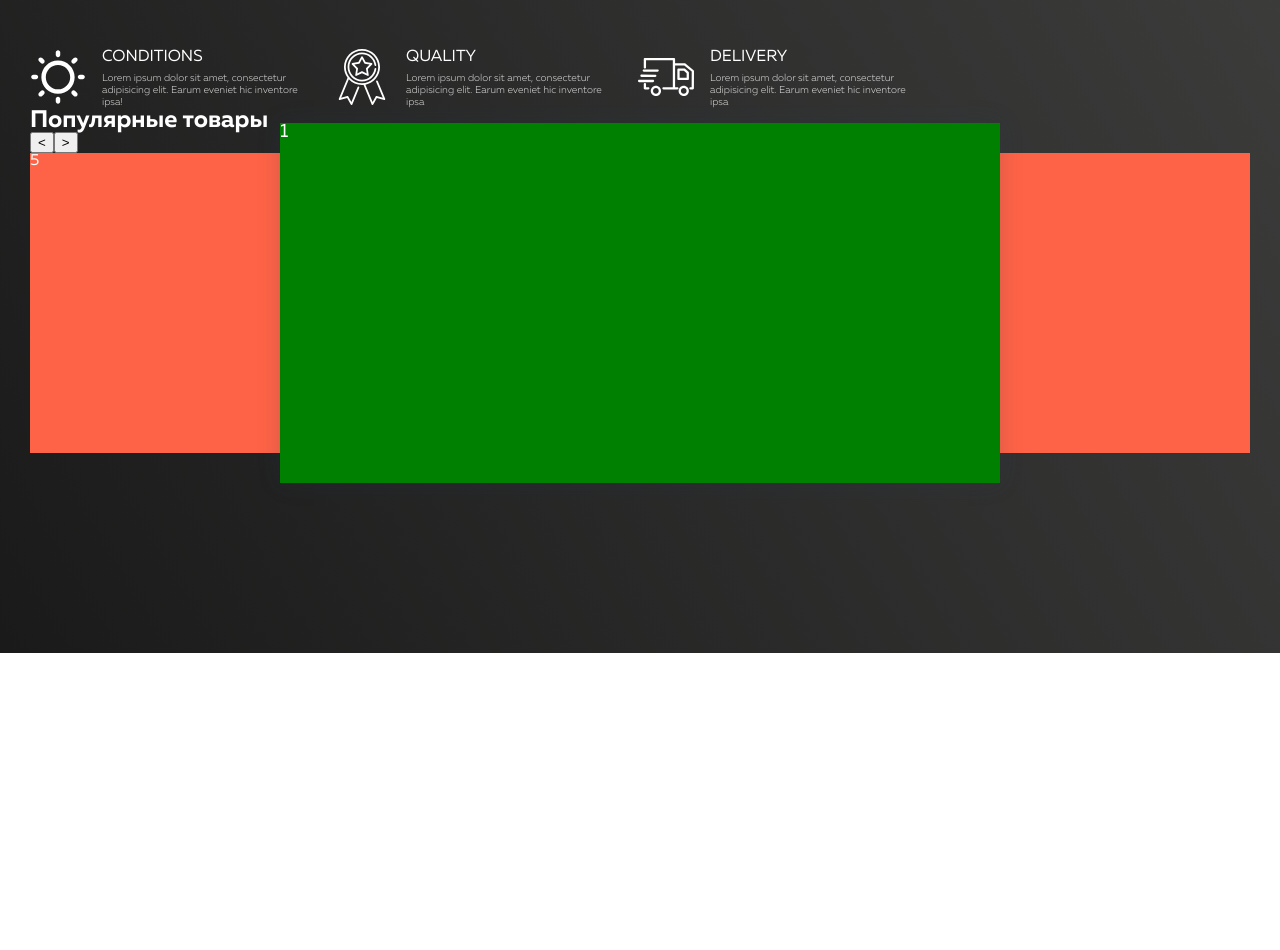
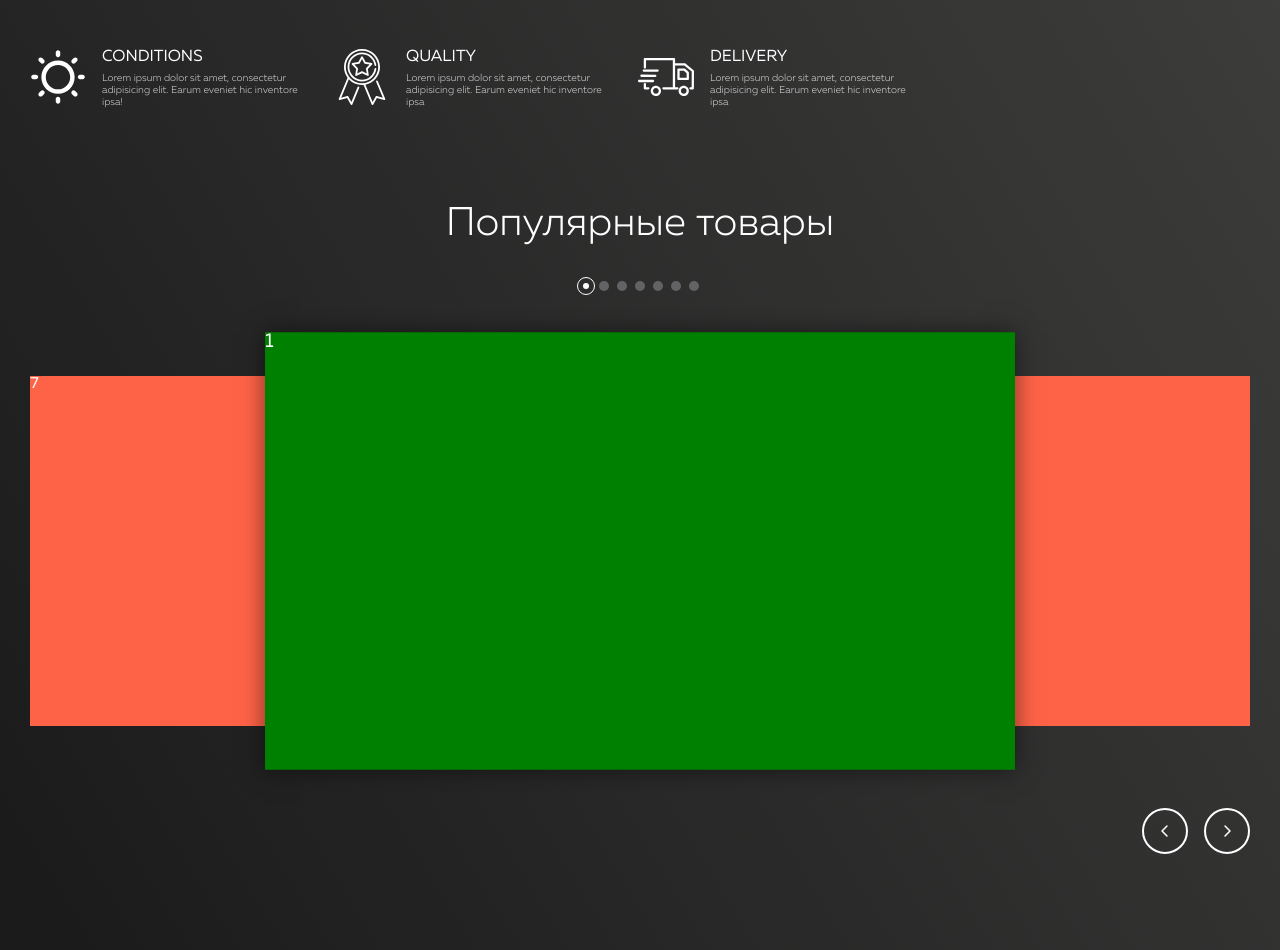
Before and after one commit to f1sst36/shop, a Next.js app: page / in a window 1280 px wide. Shown: the part 780-1730 px from the top of the page. Before the commit the page ends 1433 px from the top, so only its background shows below. Built offline with nearby package versions, Linux system fonts and the light colour scheme.

Commit message:
i continue making carousel

```diff
--- a/components/common/A/A.tsx
+++ b/components/common/A/A.tsx
@@ -1,13 +1,15 @@
 import React from "react";
+import cx from 'classnames';
 import Link from "next/link";
 import styles from './A.module.scss';
 
 interface AProps {
     href: string
+    className: string
 }
 
-export const A: React.FC<AProps> = ({href, children}) => {
+export const A: React.FC<AProps> = ({href, className, children}) => {
     return <Link href={href}>
-        <a className={styles.a}>{children}</a>
+        <a className={cx(styles.a, className)}>{children}</a>
     </Link>
 }
--- a/components/layout/Header/Navigation/Navigation.tsx
+++ b/components/layout/Header/Navigation/Navigation.tsx
@@ -11,8 +11,8 @@ export const Navigation: React.FC = () => {
         <ul className={styles.navList}>
             {NAVIGATION_PATHS.map((path) => (
                 <li className={cx(styles.listItem, router.pathname === path.url && styles.active)} key={path.name}>
-                    {router.pathname === path.url && <div className={styles.activeLine}/>}
-                    <A href={path.url}>{path.name}</A>
+                    <div className={cx(styles.selectionLine, router.pathname === path.url && styles.activeSelectionLine)}/>
+                    <A className={styles.link} href={path.url}>{path.name}</A>
                 </li>
             ))}
         </ul>
--- a/components/pages/MainPage/Carousel/Carousel.module.scss
+++ b/components/pages/MainPage/Carousel/Carousel.module.scss
@@ -1,12 +1,27 @@
+@import 'styles/variables';
+
+.section {
+    padding: 96px 0;
+    //background: linear-gradient(180deg, rgba(255, 255, 255, 0) 35%, $dark_2 35%);
+
+    .title {
+        font-size: 40px;
+        line-height: 40px;
+        font-weight: 300;
+        text-align: center;
+    }
+}
+
 .carousel {
     position: relative;
-    height: 500px;
+    height: 400px;
+    margin-top: 80px;
 
     .item {
         position: absolute;
         z-index: 1;
         width: 600px;
-        height: 300px;
+        height: 350px;
         background-color: tomato;
 
         transition: ease 0.8s;
@@ -14,9 +29,9 @@
 
     .mainItem {
         left: 50%;
-        transform: translateX(-50%) scale(1.2);
+        transform: translateX(-50%) scale(1.25);
         z-index: 2;
-        box-shadow: 0 0 18px 0 rgba(34, 60, 80, 0.2);
+        box-shadow: 0 0 18px 0 rgba(0, 0, 0, 0.5);
         background-color: green;
     }
 
@@ -34,3 +49,40 @@
         transform: scale(0.8);
     }
 }
+
+.buttons {
+    display: flex;
+    justify-content: flex-end;
+    margin-top: 32px;
+
+    .slideButton {
+        display: flex;
+        justify-content: center;
+        align-items: center;
+        width: 46px;
+        height: 46px;
+        border-radius: 50%;
+        border: 2px solid #fff;
+        background: transparent;
+        outline: none;
+        cursor: pointer;
+
+        transition: opacity 0.2s;
+
+        &:hover {
+            opacity: 0.8;
+        }
+    }
+
+    .slideButton + .slideButton {
+        margin-left: 16px;
+    }
+
+    .leftArrow {
+        transform: rotate(-90deg);
+    }
+
+    .rightArrow {
+        transform: rotate(90deg);
+    }
+}
--- a/components/pages/MainPage/Carousel/Carousel.tsx
+++ b/components/pages/MainPage/Carousel/Carousel.tsx
@@ -1,28 +1,12 @@
 import React, {useCallback, useState} from "react";
 import cx from 'classnames';
+import Image from 'next/image';
 import {throttle} from 'lodash';
 import {Container} from "../../../layout/Container/Container";
 import styles from './Carousel.module.scss';
 import {carouselController} from "../../../../store/reducers/mainPage/carouselController";
-
-// TODO - temp data
-const cards = [
-    {
-        id: 1,
-    },
-    {
-        id: 2,
-    },
-    {
-        id: 3,
-    },
-    {
-        id: 4,
-    },
-    {
-        id: 5,
-    },
-]
+import {Dots} from "./Dots/Dots";
+import {smartphonesForCarousel} from "../../../../database/temp";
 
 export const Carousel: React.FC = () => {
     const [currentCardIndex, setCurrentCardIndex] = useState<number>(0);
@@ -30,25 +14,28 @@ export const Carousel: React.FC = () => {
 
     const slideTo = useCallback(throttle((newCurrentCardIndex: number) => {
         setCurrentCardIndex(newCurrentCardIndex);
-    }, 1000), []);
+    }, 1000, {trailing: false}), []);
 
-    return <section>
+    return <section className={styles.section}>
         <Container>
-            <h2>Популярные товары</h2>
-            <button onClick={() => slideTo(prevCardIndex(currentCardIndex, cards.length))}>
-                {'<'}
-            </button>
-            <button onClick={() => slideTo(nextCardIndex(currentCardIndex, cards.length))}>
-                {'>'}
-            </button>
+            <h2 className={styles.title}>Популярные товары</h2>
+            <Dots dotsCount={smartphonesForCarousel.length} activeDotIndex={currentCardIndex}/>
             <div className={styles.carousel}>
-                {cards.map((card, index) => (
+                {smartphonesForCarousel.map((card, index) => (
                     <div key={card.id}
-                         className={cx(styles.item, classNameForCardByIndex(currentCardIndex, index, cards.length, styles))}>
+                         className={cx(styles.item, classNameForCardByIndex(currentCardIndex, index, smartphonesForCarousel.length, styles))}>
                         {card.id}
                     </div>
                 ))}
             </div>
+            <div className={styles.buttons}>
+                <button className={styles.slideButton} onClick={() => slideTo(prevCardIndex(currentCardIndex, smartphonesForCarousel.length))}>
+                    <Image className={styles.leftArrow} src={'/static/icons/up_arrow.svg'} width={24} height={24} alt={'left arrow'} />
+                </button>
+                <button className={styles.slideButton} onClick={() => slideTo(nextCardIndex(currentCardIndex, smartphonesForCarousel.length))}>
+                    <Image className={styles.rightArrow} src={'/static/icons/up_arrow.svg'} width={24} height={24} alt={'right arrow'} />
+                </button>
+            </div>
         </Container>
     </section>
 }
--- /dev/null
+++ b/components/pages/MainPage/Carousel/Dots/Dots.module.scss
@@ -0,0 +1,53 @@
+@import 'styles/variables';
+
+.dots {
+    position: relative;
+    display: flex;
+    align-items: center;
+    justify-content: space-between;
+    width: max-content;
+    margin: 32px auto;
+    height: 20px;
+
+    .dot {
+        width: 10px;
+        height: 10px;
+        border-radius: 50%;
+        background-color: $dark_3;
+        margin: 0 4px;
+
+        transition: 0.3s;
+    }
+
+    .hidden {
+        visibility: hidden;
+        opacity: 0;
+    }
+
+    .activeDot {
+        position: absolute;
+        top: 50%;
+        transform: translateY(-50%);
+        border: 1px solid #fff;
+        border-radius: 50%;
+        width: 18px;
+        height: 18px;
+        background-color: transparent;
+
+        transition: left 0.3s;
+
+        &:before {
+            content: '';
+            position: absolute;
+            left: 50%;
+            top: 50%;
+            transform: translate(-50%, -50%);
+            width: 6px;
+            height: 6px;
+            border-radius: 50%;
+            background-color: #fff;
+
+            transition: background-color 0.2s;
+        }
+    }
+}
--- /dev/null
+++ b/components/pages/MainPage/Carousel/Dots/Dots.tsx
@@ -0,0 +1,20 @@
+import React from "react";
+import cx from 'classnames';
+import styles from './Dots.module.scss';
+import {range} from "lodash";
+
+interface DotsProps {
+    dotsCount: number;
+    activeDotIndex: number;
+}
+
+export const Dots: React.FC<DotsProps> = ({dotsCount, activeDotIndex}) => {
+    const array = range(dotsCount);
+    const leftOffset = activeDotIndex / dotsCount * 100;
+    return <ul className={styles.dots}>
+        <div style={{left: `${leftOffset}%`}} className={styles.activeDot}/>
+        {array.map((_, index) => (
+            <li key={index} className={cx(styles.dot, index === activeDotIndex && styles.hidden)}/>
+        ))}
+    </ul>
+}
--- a/database/temp.ts
+++ b/database/temp.ts
@@ -29,3 +29,27 @@ export const smartphonesForMainScreen = [
         description: '«Народный» смартфон из линейки Redmi Note юбилейного десятого поколения. В модели гармонично сочетаются AMOLED-панель в качестве экрана, уравновешенные «железные» комплектующие и долгоиграющий характер. Дисплей гаджета выполнен в размере 6.43 дюймов по диагонали с разрешением картинки FullHD+ (2400х1080 пикселей). Фронтальную камеру вписали в него, проделав под нужды объектива для селфи небольшое круглое отверстие по центру верхней доли. В «нутре» Xiaomi Redmi Note 10 64GB установлен мобильный процессор среднего звена Snapdragon 678, подкреплённый 4 ГБ ОЗУ. Фотографическую сторону вопроса устройства раскрывает основная квадрокамера с большим «глазищем» ведущего датчика изображения на 48 МП. Вопросами энергоснабжения смартфона занята мощная аккумуляторная батарея ёмкостью аккурат 5000 мАч с поддержкой ускоренной 33-ваттной зарядки (до 100 % примерно за 74 мин.). В придачу модель может похвастаться пыле- и влагозащитой корпуса по стандарту IP53, а также боковым дактилоскопическим сканером и ИК-портом. Недостаёт ей разве что NFC-модуля.'
     },
 ]
+
+export const smartphonesForCarousel = [
+    {
+        id: 1,
+    },
+    {
+        id: 2,
+    },
+    {
+        id: 3,
+    },
+    {
+        id: 4,
+    },
+    {
+        id: 5,
+    },
+    {
+        id: 6,
+    },
+    {
+        id: 7,
+    },
+]
--- a/pages/_app.tsx
+++ b/pages/_app.tsx
@@ -1,9 +1,10 @@
 import React from "react"
 import '../styles/globals.scss'
 import type {AppProps} from 'next/app'
+import {PageLayout} from "components/layout/PageLayout/PageLayout"
 
 const MyApp = ({Component, pageProps}: AppProps) => {
-    return <Component {...pageProps} />
+    return <PageLayout><Component {...pageProps} /></PageLayout>
 }
 
 export default MyApp;
--- a/pages/catalog/index.tsx
+++ b/pages/catalog/index.tsx
@@ -1,6 +1,5 @@
 import type {NextPage} from 'next'
 import Head from 'next/head'
-import {PageLayout} from "../../components/layout/PageLayout/PageLayout";
 
 const Catalog: NextPage = () => {
     return (
@@ -11,9 +10,7 @@ const Catalog: NextPage = () => {
                 <link rel="icon" href="/favicon.ico"/>
             </Head>
 
-            <PageLayout>
-                <h1>Catalog</h1>
-            </PageLayout>
+            <h1>Catalog</h1>
         </div>
     )
 }
--- a/pages/index.tsx
+++ b/pages/index.tsx
@@ -1,6 +1,5 @@
 import type {NextPage} from 'next'
 import Head from 'next/head'
-import {PageLayout} from "components/layout/PageLayout/PageLayout";
 import {MainPage} from "components/pages/MainPage/MainPage";
 import React from "react";
 import {WithRedux} from "components/redux/WithRedux";
@@ -18,9 +17,7 @@ const Main: NextPage<{ serverSideRootState: RootState }> = ({serverSideRootState
                     <link rel="icon" href="/favicon.ico"/>
                 </Head>
 
-                <PageLayout>
-                    <MainPage serverSideRootState={serverSideRootState}/>
-                </PageLayout>
+                <MainPage serverSideRootState={serverSideRootState}/>
             </div>
         </WithRedux>
     )
--- a/styles/variables.scss
+++ b/styles/variables.scss
@@ -1,6 +1,8 @@
 $headerHeight: 78px;
 
 $dark: #222222;
+$dark_2: #333335;
+$dark_3: #636365;
 
 $primary_1: #FFC400;
 
```
Also changed, not shown: components/layout/Header/Navigation/Navigation.module.scss (+21 -7 lines), public/static/icons/up_arrow.svg (added).
